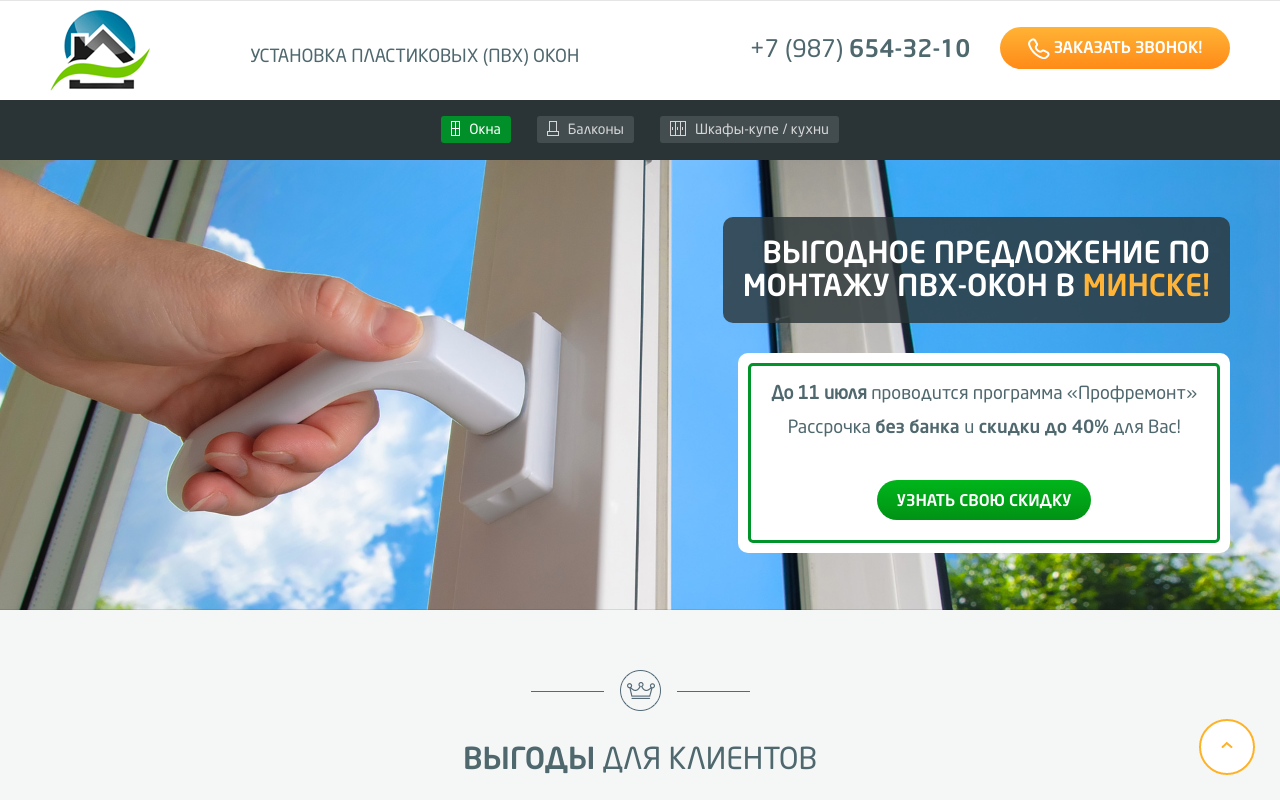
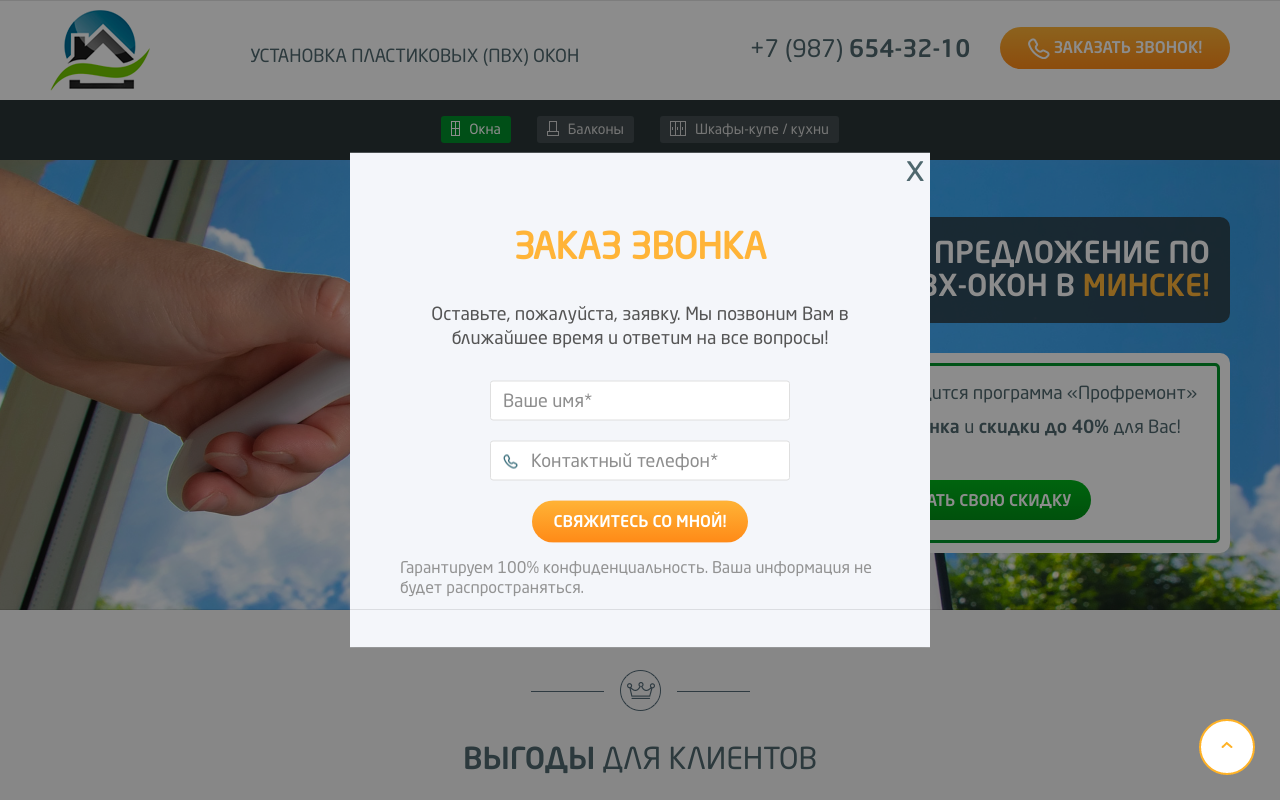
Before and after one commit to TolikBu/window_instal, a website with bundled scripts: page index.html in a window 1280 px wide. Both pictures are taken after a click on the link "ЗАКАЗАТЬ ЗВОНОК!". Shown: the top 800 px of the page. Built offline with nearby package versions, Linux system fonts and the light colour scheme.

Commit message:
feat modal.js: add open add close modal

```diff
--- a/index.html
+++ b/index.html
@@ -654,8 +654,7 @@
         </div>
     </div>
 
-	<div class="overlay"></div>
-
+	<div class="overlay">
 		<div class="header-modal header-modal--opened">
 		<div class="fancybox-skin" style="padding: 0px; width: auto; height: auto;">
 			<div class="fancybox-outer">
@@ -680,7 +679,15 @@
 							</form>
 							<span class="help-block">Гарантируем 100% конфиденциальность. Ваша информация не будет распространяться.</span>
 						</div>
-    </div></div></div><span title="Close" class="header-modal__close">x</span></div></div>
+						</div>
+					</div>
+				</div>
+				<span title="Close" class="header-modal__close">x</span>
+			</div>
+		</div>
+	</div>
+
+
 
 	<div class="services-modal services-modal--opened">
 			<div class="fancybox-skin" style="padding: 0px; width: auto; height: auto;">
--- a/src/index.js
+++ b/src/index.js
@@ -1,3 +1,3 @@
-import one from "./modules/one";
+import modal from "./modules/modal";
 
-one();
+modal();
--- /dev/null
+++ b/src/modules/modal.js
@@ -0,0 +1,19 @@
+const modal = () => {
+  const btn = document.querySelector('.button');
+  const closeBtn = document.querySelector('.header-modal__close');
+  const modal = document.querySelector('.header-modal');
+  const modalOverlay = document.querySelector('.overlay');
+
+  btn.addEventListener('click', () => {
+    modalOverlay.style.display = 'block';
+    modal.style.display = 'block';
+  });
+
+  modalOverlay.addEventListener('click', (e) => {
+    if (!e.target.closest('.header-modal') || e.target.classList.contains('header-modal__close')) {
+      modalOverlay.style.display = 'none';
+    }
+  });
+};
+
+export default modal;
--- a/src/modules/one.js
+++ /dev/null
@@ -1,5 +0,0 @@
-const oneJs = () => {
-  console.log("one");
-};
-
-export default oneJs;
```
Also changed, not shown: balkony.html (+1 -1 lines), kuhni.html (+1 -1 lines), dist/main.js. Lines whose indentation alone changed are shown as unchanged.
